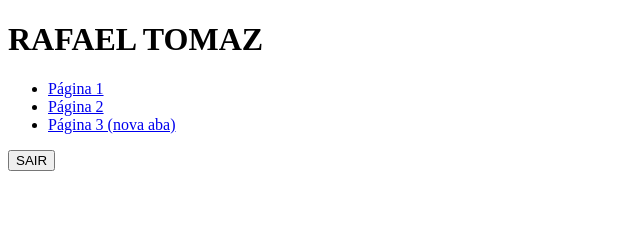
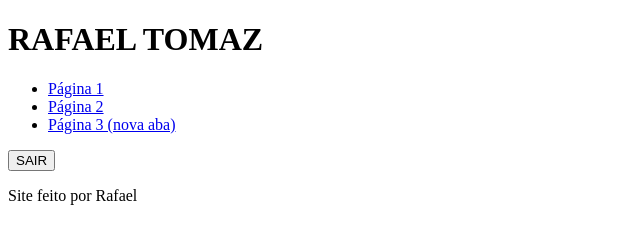
Before and after one commit to rafaelreisoliveira/segundo-rep, a plain HTML site: page index.html in a window 1280 px wide. Shown: the whole page, without its empty margins (0-640 px from the left). Drawn offline with Linux system fonts and the light colour scheme.

Commit message:
adicionando footer

```diff
--- a/index.html
+++ b/index.html
@@ -13,5 +13,9 @@
         <li><a href="https://exemplo.com" target="_blank" rel="noopener noreferrer">Página 3 (nova aba)</a></li>
     </ul>
     <button>SAIR</button>
+
+    <Footer>
+        <p>Site feito por Rafael</p>
+    </Footer>
 </body>
 </html>
```
